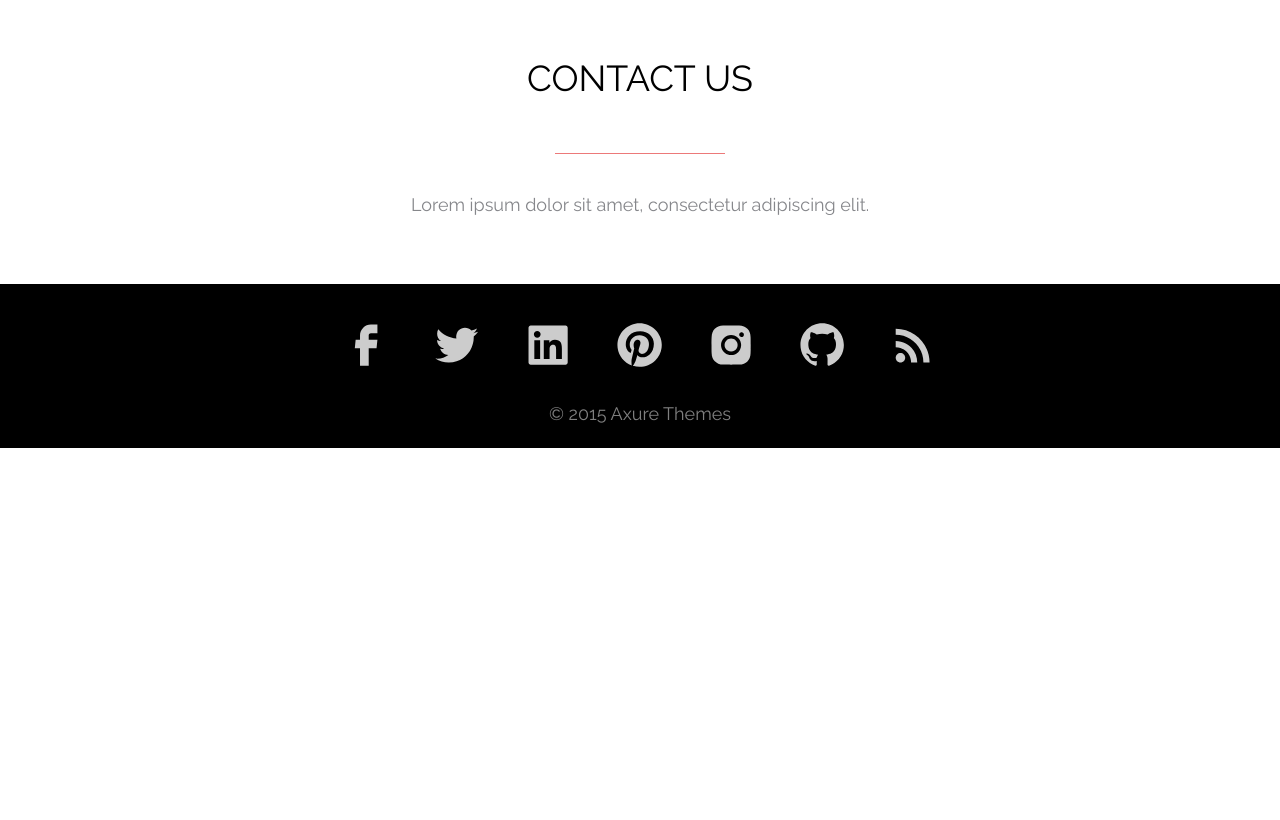
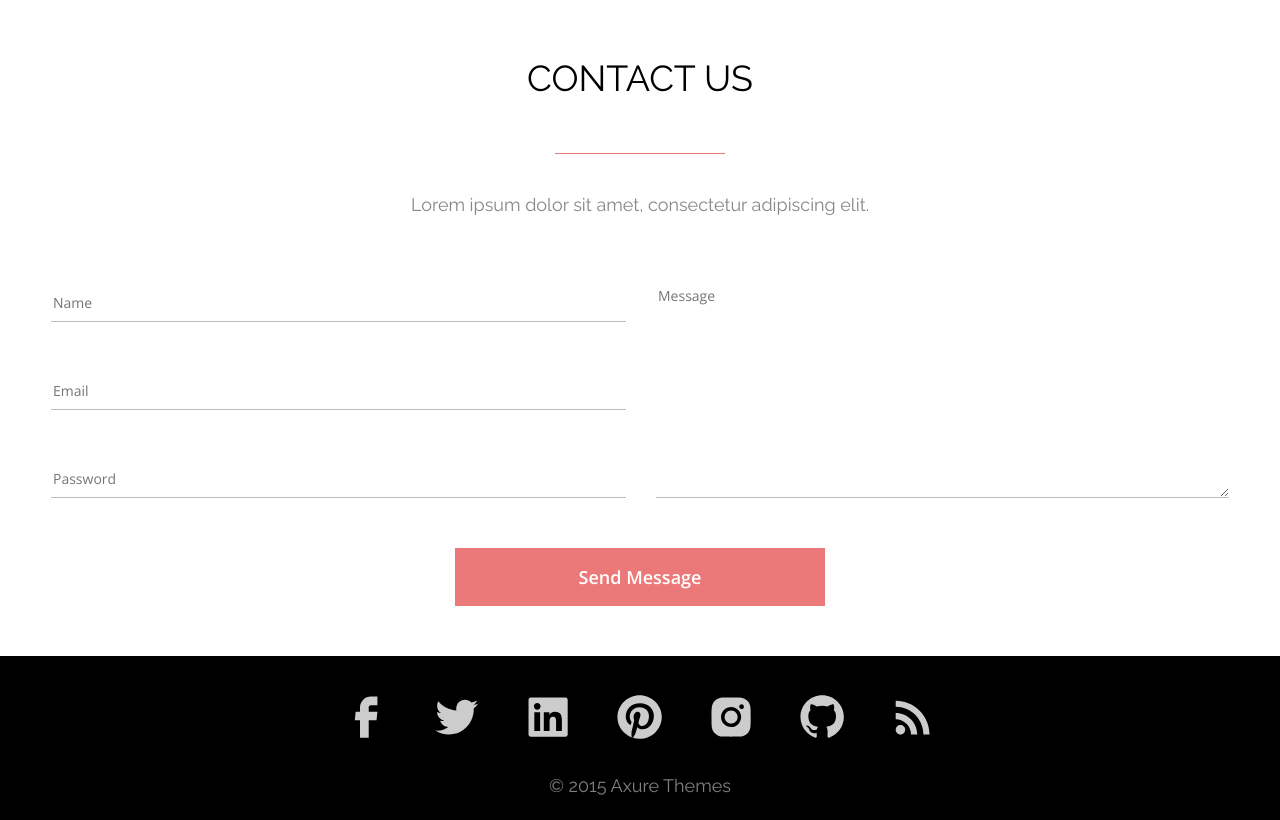
Before and after one commit to anvich99/AXIT, a plain HTML site: page index.html in a window 1280 px wide. Shown: the part 4732-5552 px from the top of the page. Before the commit the page ends 5180 px from the top, so only its background shows below. Drawn offline with nearby package versions, Linux system fonts and the light colour scheme.

Commit message:
Add block contacts

```diff
--- a/index.html
+++ b/index.html
@@ -235,7 +235,18 @@
                     <div class="main-contact__line"></div>
                     <h5 class="main-contact__subtitle">Lorem ipsum dolor sit amet, consectetur adipiscing elit.</h5>
                 </div>
+                <form action="" class="main-contact-form">
+                    <div class="main-contact-form-content">
+                        <div class="main-contact-form-inputs">
+                            <input type="text" class="main-contact__input" placeholder="Name">
+                            <input type="email" class="main-contact__input" placeholder="Email">
+                            <input type="password" class="main-contact__input" placeholder="Password">
+                        </div>
+                        <textarea name="" id="" cols="30" rows="10"  class="main-contact__textarea" placeholder="Message"></textarea>
+                    </div>
 
+                    <button class="main-contact-form__button">Send Message</button>
+                </form>
             </div>
         </div>
     </main>
--- a/styles/style_banner-2.css
+++ b/styles/style_banner-2.css
@@ -50,6 +50,7 @@
     margin-bottom: 73px;
 }
 .main-banner-two__button{
+    cursor: pointer;
     width: 370px;
     height: 58px;
     font-family: 'Open Sans';
@@ -62,3 +63,12 @@
     background: none;
     border: 2px solid #FFFFFF;
 }
+.main-banner-two__button:hover{
+    color: #EC7979;
+    border: 2px solid #EC7979;
+}
+.main-banner-two__button:active{
+    color: #FFFFFF;
+    background: #AB4949;
+    border: 2px solid #AB4949;
+}
--- a/styles/style_banner.css
+++ b/styles/style_banner.css
@@ -59,6 +59,7 @@
     color: #FFFFFF;
 }
 .main-banner-left__button{
+    cursor: pointer;
     width: 270px;
     height: 58px;
     border: 2px solid #FFFFFF;
--- a/styles/style_contact.css
+++ b/styles/style_contact.css
@@ -36,3 +36,71 @@
     text-align: center;
     color: #86878B;
 }
+.main-contact-form{
+    display: flex;
+    flex-direction: column;
+    align-items: center;
+}
+.main-contact-form-content{
+    display: flex;
+    margin-bottom: 50px;
+}
+.main-contact-form-inputs{
+    display: flex;
+    flex-direction: column;
+    margin-right: 30px;
+    height: 214px;
+}
+
+.main-contact__input{
+    margin-bottom: 50px;
+    width: 571px;
+    height: 38px;
+    font-family: 'Open Sans';
+    font-weight: 400;
+    font-size: 14px;
+    line-height: 19px;
+    color: #BDBDBD;
+    border: none;
+    border-bottom: 1px solid #BDBDBD;
+}
+.main-contact__input:last-child{
+    margin-bottom: 0;
+}
+.main-contact__input::placeholder{
+    margin-bottom: 16px;
+}
+.main-contact__textarea{
+
+    width: 569px;
+    border: none;
+    border-bottom: 1px solid #BDBDBD;
+    font-family: 'Open Sans';
+    font-weight: 400;
+    font-size: 14px;
+    line-height: 19px;
+    color: #BDBDBD;
+}
+.main-contact-form__button{
+    width: 370px;
+    height: 58px;
+    margin-bottom: 50px;
+    font-family: 'Open Sans';
+    font-weight: 600;
+    font-size: 18px;
+    line-height: 25px;
+    text-align: center;
+    text-transform: capitalize;
+    color: #FFFFFF;
+    background: #EC7979;
+    cursor: pointer;
+    border: 1px solid #EC7979;
+}
+.main-contact-form__button:active{
+    background: #EC7979;
+    border: #AB4949;
+}
+.main-contact-form__button:hover{
+    background: #AB4949;
+    border: #EC7979;
+}
--- a/styles/style_tabs.css
+++ b/styles/style_tabs.css
@@ -90,6 +90,14 @@
     background: #EC7979;
     border: #EC7979;
 }
+.main-tabs-left__button:hover{
+    background: #AB4949;
+    border: #EC7979;
+}
+.main-tabs-left__button:active{
+    background: #EC7979;
+    border: #AB4949;
+}
 .main-tabs-right__img{
     width: 470px;
     height: 500px;
```
